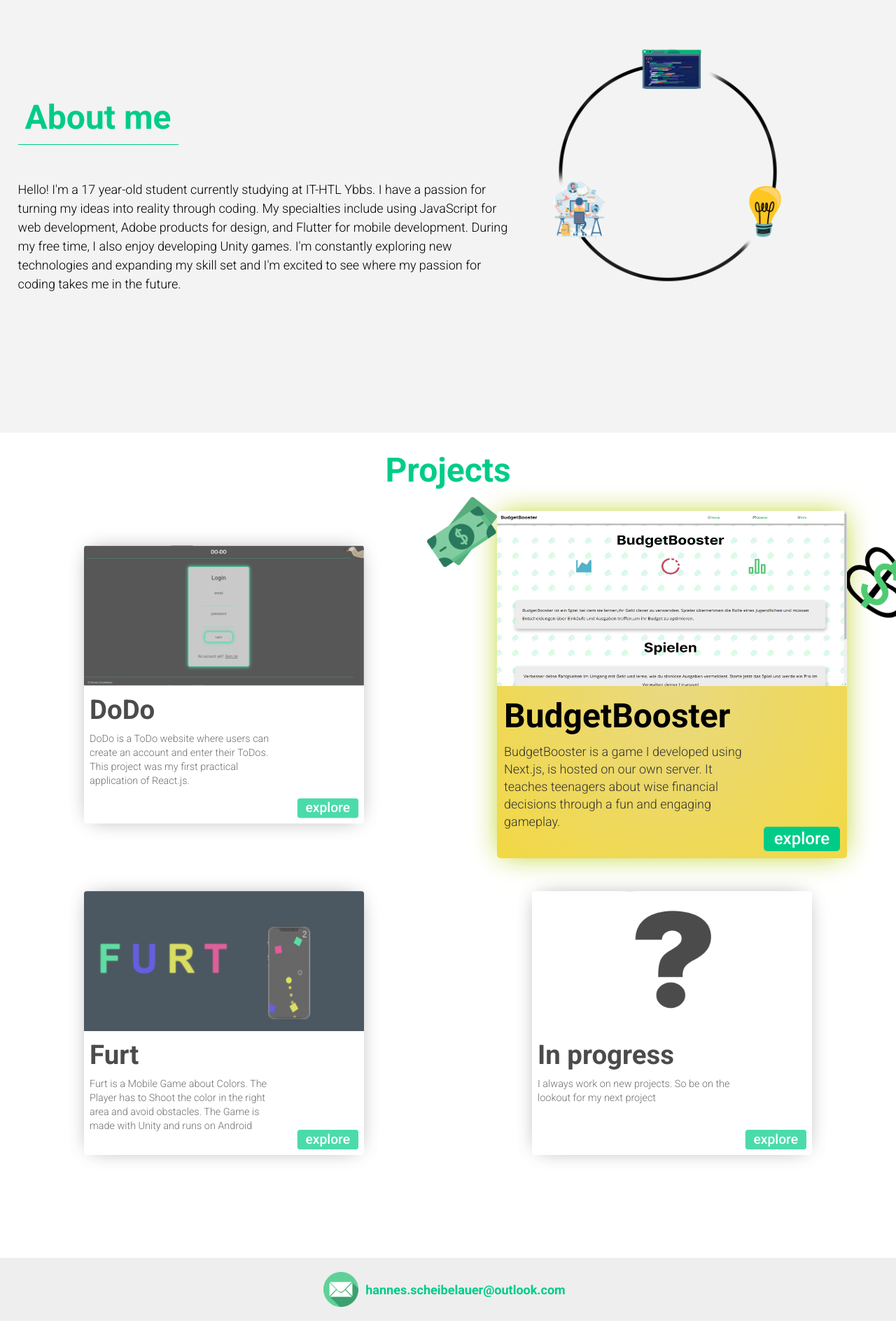
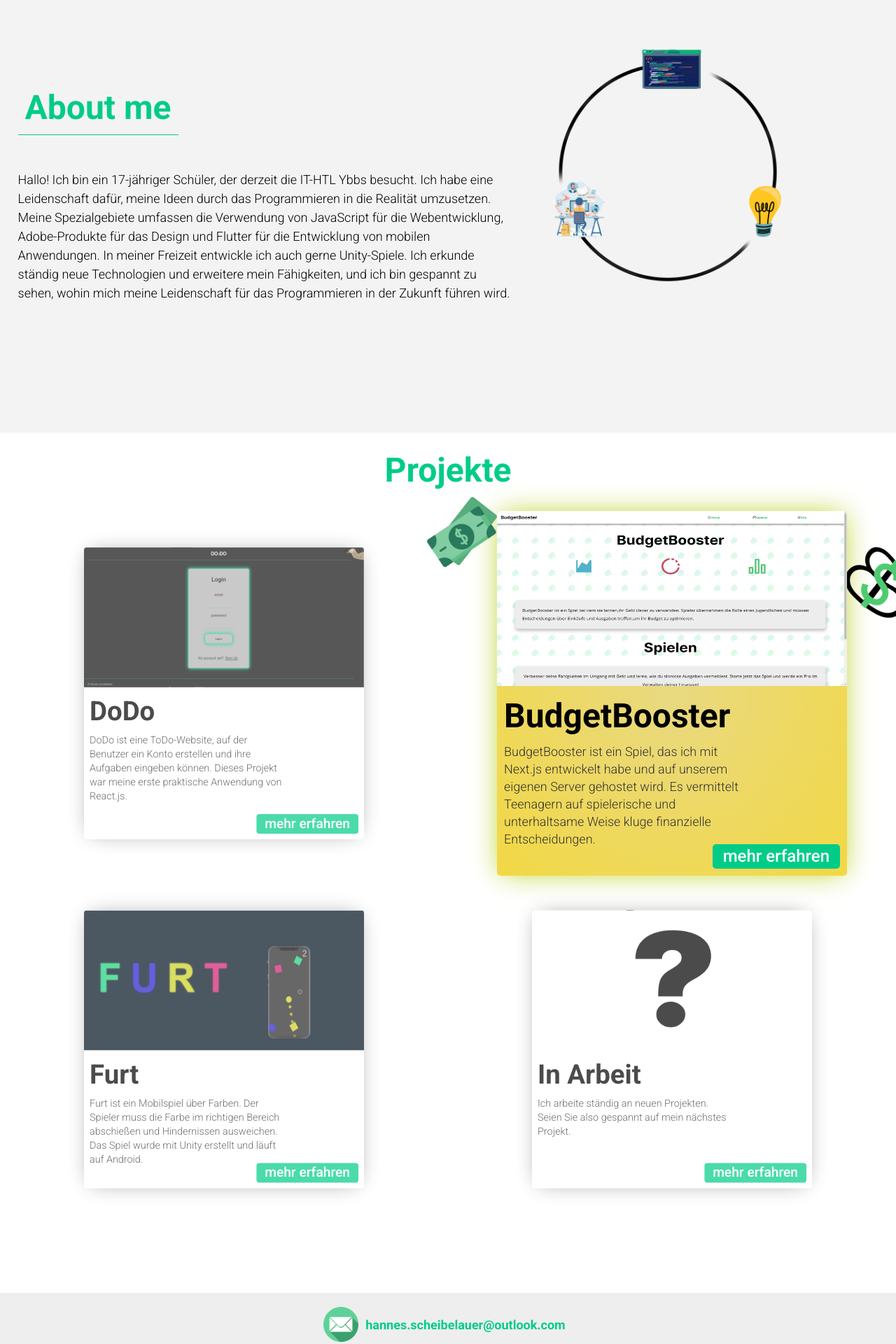
Before and after one commit to Hannes30/honspage3, a Next.js app: page / in a window 1280 px wide. Shown: the part 880-2800 px from the top of the page at 70% size. Before the commit the page ends 2767 px from the top, so only its background shows below. Built offline with nearby package versions, Linux system fonts and the light colour scheme.

Commit message:
feat: changed language to german

```diff
--- a/components/about.js
+++ b/components/about.js
@@ -6,13 +6,7 @@
       <div className={styles.left}>
         <div className={styles.heading}>About me</div>
         <div className={styles.text}>
-          Hello! I&apos;m a 17 year-old student currently studying at IT-HTL
-          Ybbs. I have a passion for turning my ideas into reality through
-          coding. My specialties include using JavaScript for web development,
-          Adobe products for design, and Flutter for mobile development. During
-          my free time, I also enjoy developing Unity games. I&apos;m constantly
-          exploring new technologies and expanding my skill set and I&apos;m
-          excited to see where my passion for coding takes me in the future.
+        Hallo! Ich bin ein 17-jähriger Schüler, der derzeit die IT-HTL Ybbs besucht. Ich habe eine Leidenschaft dafür, meine Ideen durch das Programmieren in die Realität umzusetzen. Meine Spezialgebiete umfassen die Verwendung von JavaScript für die Webentwicklung, Adobe-Produkte für das Design und Flutter für die Entwicklung von mobilen Anwendungen. In meiner Freizeit entwickle ich auch gerne Unity-Spiele. Ich erkunde ständig neue Technologien und erweitere mein Fähigkeiten, und ich bin gespannt zu sehen, wohin mich meine Leidenschaft für das Programmieren in der Zukunft führen wird.
         </div>
       </div>
       <div className={styles.right}>
--- a/components/customHead.js
+++ b/components/customHead.js
@@ -27,7 +27,7 @@
       ></meta>
       <meta
         property="og:image"
-        content="https://hannes-scheibelauer.com/images/logo.png"
+        content="https://hannes-scheibelauer.at/images/logo.png"
       ></meta>
       <script
         async
--- a/components/headingText.js
+++ b/components/headingText.js
@@ -9,10 +9,10 @@
         Hannes <br /> Scheibelauer
       </div>
       <div className={styles.leftText}>
-        <p>Hello!</p>
-        <p>I&apos;m a 17yr old</p>
+        <p>Hallo!</p>
+        <p>Ich bin ein</p>
         <p className={styles.leftWrite}>Web developer</p>
-        <p>from Austria</p>
+        <p>aus Österreich</p>
       </div>
     </div>
   );
--- a/components/project.js
+++ b/components/project.js
@@ -85,7 +85,7 @@
       <div className={styles.textArea}>
         <div className={styles.text}>{props.children}</div>
         <Link href={"./" + props.name.toLowerCase()} className={styles.button}>
-          explore
+          mehr erfahren
         </Link>
       </div>
       {icons}
--- a/components/projects.js
+++ b/components/projects.js
@@ -20,7 +20,7 @@
   }
   return (
     <div className={styles.main}>
-      <div className={styles.heading}>Projects</div>
+      <div className={styles.heading}>Projekte</div>
       <div className={styles.mainCards}>
         {projects.map((item, index) => {
           return (
--- a/public/projects.json
+++ b/public/projects.json
@@ -2,7 +2,7 @@
   "projects": [
     {
       "name": "DoDo",
-      "description": "DoDo is a ToDo website where users can create an account and enter their ToDos. This project was my first practical application of React.js.",
+      "description": "DoDo ist eine ToDo-Website, auf der Benutzer ein Konto erstellen und ihre Aufgaben eingeben können. Dieses Projekt war meine erste praktische Anwendung von React.js.",
       "img": "/images/dodo.png",
       "icons": ["/images/icons/dodo1.png", "/images/icons/dodo2.png"],
       "backgroundColor1": "#81e9ba",
@@ -11,32 +11,32 @@
         {
           "name": "React",
           "icon": "/images/logos/ReactLogo.png",
-          "description": "Using React for the front-end of my website allowed me to efficiently structure my code and develop with greater speed."
+          "description": "Die Verwendung von React für das Front-End meiner Website ermöglichte es mir, meinen Code effizient zu strukturieren und mit größerer Geschwindigkeit zu entwickeln."
         },
         {
           "name": "Node.js",
           "icon": "/images/logos/NodeLogo.png",
-          "description": "The combination of Node.js and Express.js enabled me to seamlessly transfer data from the front-end to the back-end."
+          "description": "Die Kombination aus Node.js und Express.js ermöglichte es mir, Daten nahtlos vom Front-End zum Back-End zu übertragen."
         },
         {
           "name": "MySql",
           "icon": "/images/logos/MySqlLogo.png",
-          "description": "By utilizing MySql as the database to store user data and task information, it greatly assisted me in the development of a todo platform."
+          "description": "Durch die Verwendung von MySql als Datenbank zur Speicherung von Benutzerdaten und Aufgabeninformationen wurde mir die Entwicklung einer ToDo-Plattform erheblich erleichtert."
         },
         {
           "name": "Heroku",
           "icon": "/images/logos/HerokuLogo.png",
-          "description": "Heroku was instrumental in hosting both the node.js app and backend application for me.."
+          "description": "Heroku spielte eine entscheidende Rolle bei der Bereitstellung sowohl der Node.js-App als auch der Backend-Anwendung."
         }
       ],
-      "emergence": "I have recently begun learning React, and I decided to create my own ToDo platform to aid my learning process. Although building a ToDo platform is a common project for new React programmers, I challenged myself by incorporating User Management functionality into it",
-      "result": "A ToDo Website run on Heroku but currently inactive",
+      "emergence": "Ich habe erst kürzlich mit dem Lernen von React begonnen und mich entschieden, meine eigene ToDo-Plattform zu erstellen, um meinen Lernprozess zu unterstützen. Obwohl das Erstellen einer ToDo-Plattform ein übliches Projekt für neue React-Programmierer ist, habe ich mich herausgefordert, indem ich die Funktionalität zur Benutzerverwaltung integriert habe.",
+      "result": "Eine ToDo-Website, die auf Heroku gehostet wird, derzeit jedoch inaktiv ist.",
       "link": "https://github.com/Hannes30/to-do",
       "linkName": "Github"
     },
     {
       "name": "BudgetBooster",
-      "description": "BudgetBooster is a game I developed using Next.js, is hosted on our own server. It teaches teenagers about wise financial decisions through a fun and engaging gameplay.",
+      "description": "BudgetBooster ist ein Spiel, das ich mit Next.js entwickelt habe und auf unserem eigenen Server gehostet wird. Es vermittelt Teenagern auf spielerische und unterhaltsame Weise kluge finanzielle Entscheidungen.",
       "img": "/images/bb.jpg",
       "icons": ["/images/icons/bb1.png", "/images/icons/bb2.png"],
       "backgroundColor1": "#e9d981",
@@ -45,27 +45,27 @@
         {
           "name": "Next.js",
           "icon": "/images/logos/nextjsLogo.png",
-          "description": "Next.js proved to be the perfect solution for enabling efficient communication between the front-end and back-end during the development of my app, allowing me to work with greater speed and productivity."
+          "description": "Next.js erwies sich als die perfekte Lösung, um die effiziente Kommunikation zwischen Front-End und Back-End während der Entwicklung meiner App zu ermöglichen, was mir eine schnellere und produktivere Arbeit ermöglichte."
         },
         {
           "name": "Chart.js",
           "icon": "/images/logos/chartjsLogo.png",
-          "description": "Chart Js helped me to visualize the Data i got from my Players .It was easy to learn and use."
+          "description": "Chart Js half mir, die Daten, die ich von meinen Spielern erhalten habe, zu visualisieren. Es war einfach zu erlernen und zu verwenden."
         },
         {
           "name": "MySql",
           "icon": "/images/logos/MySqlLogo.png",
-          "description": "For storing the stats of my players, I relied on MySql as my preferred database solution, which proved to be a reliable and efficient choice."
+          "description": "Für die Speicherung der Statistiken meiner Spieler verließ ich mich auf MySql als meine bevorzugte Datenbanklösung, die sich als zuverlässige und effiziente Wahl erwies."
         }
       ],
-      "emergence": "A teacher at my school introduced me to the Kardea Price project, which focuses on teenagers and money management. This sparked an idea for a game where the user can practice managing their spending habits.",
-      "result": "A Website where Player can play the Game and Learn about Money",
+      "emergence": "Ein Lehrer an meiner Schule stellte mir das Kardea Price-Projekt vor, das sich auf Jugendliche und Geldmanagement konzentriert. Dies brachte mich auf die Idee eines Spiels, bei dem der Benutzer das Verwalten seiner Ausgabegewohnheiten üben kann.",
+      "result": "Eine Website, auf der Spieler das Spiel spielen und etwas über Geld lernen können.",
       "link": "https://budget-booster.vitreus.at/",
       "linkName": "BudgetBooster"
     },
     {
       "name": "Furt",
-      "description": "Furt is a Mobile Game about Colors. The Player has to Shoot the color in the right area and avoid obstacles. The Game is made with Unity and runs on Android",
+      "description": "Furt ist ein Mobilspiel über Farben. Der Spieler muss die Farbe im richtigen Bereich abschießen und Hindernissen ausweichen. Das Spiel wurde mit Unity erstellt und läuft auf Android.",
       "img": "/images/furt.png",
       "icons": ["/images/icons/furt1.png", "/images/icons/furt2.png"],
       "backgroundColor1": "#f244d8",
@@ -74,22 +74,22 @@
         {
           "name": "Unity",
           "icon": "/images/logos/UnityLogo.png",
-          "description": "Unity is my preferred game engine for programming games, thanks to its built-in mobile support that made it a perfect fit for creating my mobile game."
+          "description": "Unity ist meine bevorzugte Spielengine für die Programmierung von Spielen, dank ihrer integrierten Unterstützung für Mobilgeräte, die perfekt für die Erstellung meines Mobilspiels geeignet ist."
         },
         {
           "name": "Photoshop",
           "icon": "/images/logos/PSLogo.png",
-          "description": "With Photoshop, I was able to create all of the necessary assets for my games."
+          "description": "Mit Photoshop konnte ich alle erforderlichen Assets für meine Spiele erstellen."
         }
       ],
-      "emergence": "I had some free time and decided to create a mobile game. While I had prior knowledge of Unity, I had never developed a mobile game before. Since I wanted to create a game based on colors, I began programming.",
-      "result": "A Mobile Game Called FURT for Android",
+      "emergence": "Ich hatte etwas Freizeit und beschloss, ein Mobilspiel zu erstellen. Obwohl ich bereits Vorwissen in Unity hatte, hatte ich zuvor noch nie ein Mobilspiel entwickelt. Da ich ein Spiel basierend auf Farben erstellen wollte, begann ich mit der Programmierung.",
+      "result": "Ein Mobilspiel namens FURT für Android.",
       "link": "https://mega.nz/file/BQIQDaCA#2BB5DcKipsTNz0WgulyojwGsuiVGMQVDQ81VsAE02hA",
       "linkName": "Download"
     },
     {
-      "name": "In progress",
-      "description": "I always work on new projects. So be on the lookout for my next project",
+      "name": "In Arbeit",
+      "description": "Ich arbeite ständig an neuen Projekten. Seien Sie also gespannt auf mein nächstes Projekt.",
       "img": "/images/new.png",
       "icons": ["/images/icons/new1.png", "/images/icons/new2.png"],
       "backgroundColor1": "#fff",
@@ -98,25 +98,25 @@
         {
           "name": "Flutter",
           "icon": "/images/logos/FlutterLogo.png",
-          "description": "My nxt Project will use Flutter for the frontend"
+          "description": "Mein nächstes Projekt wird Flutter für das Frontend verwenden"
         },
         {
           "name": "Node.js",
           "icon": "/images/logos/NodeLogo.png",
-          "description": "Node.js will function as my backend"
+          "description": "Node.js wird als mein Backend dienen"
         },
         {
           "name": "MySql",
           "icon": "/images/logos/MySqlLogo.png",
-          "description": "MySql will store the data about my users"
+          "description": "MySql wird die Daten über meine Benutzer speichern"
         },
         {
           "name": "JWT",
           "icon": "/images/logos/jwtLogo.png",
-          "description": "For this Project i will use JWT to authenticate my data"
+          "description": "Für dieses Projekt werde ich JWT verwenden, um meine Daten zu authentifizieren"
         }
       ],
-      "emergence": "My Next Project is still hidden from you.But you can look on my github for Projects ;)",
+      "emergence": "Mein nächstes Projekt ist noch vor Ihnen verborgen. Aber Sie können auf meinem GitHub nach Projekten suchen ;)",
       "result": "___",
       "link": "https://github.com/Hannes30",
       "linkName": "Github"
```
